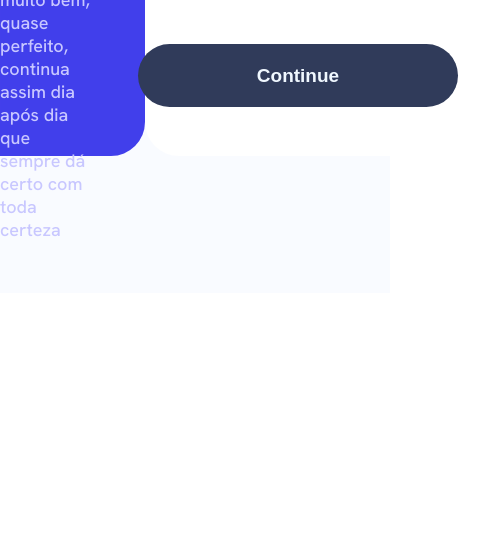
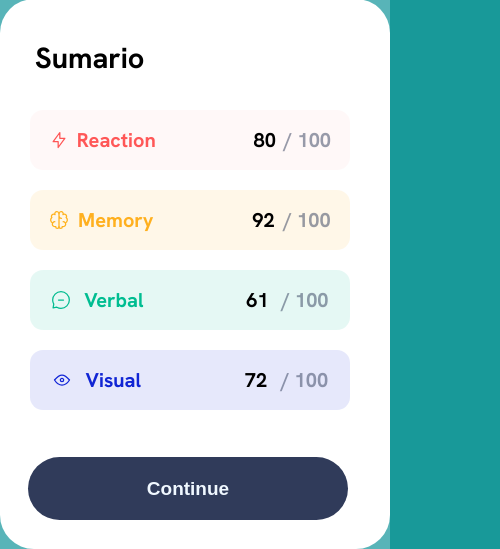
Before and after one commit to YannDarkz/Sumario-beta, a plain HTML site: page index.html in a window 390 px wide. Shown: the part 551-1100 px from the top of the page, 500 px wide, since content can reach past the window. Before the commit the page ends 844 px from the top, so only its background shows below. Drawn offline with Linux system fonts and the light colour scheme.

Commit message:
commit inicial

```diff
--- a/index.html
+++ b/index.html
@@ -9,10 +9,12 @@
     <link rel="preconnect" href="https://fonts.googleapis.com">
 <link rel="preconnect" href="https://fonts.gstatic.com" crossorigin>
 <link href="https://fonts.googleapis.com/css2?family=Hanken+Grotesk:wght@500;700;800&display=swap" rel="stylesheet">
+<link rel="icon" type="image/png" sizes="32x32" href="./src/images/favicon-32x32.png">
 
     <link rel="stylesheet" href="./src/css/reset.css">
     <link rel="stylesheet" href="./src/css/variaveis.css">
     <link rel="stylesheet" href="./src/css/estilos.css">
+    <link rel="stylesheet" href="./src/css/responsive.css">
 
 </head>
 
--- a/src/css/reset.css
+++ b/src/css/reset.css
@@ -7,4 +7,6 @@
 html {
     font-family: 'Hanken Grotesk', sans-serif;
 
+    background-color: rgb(24, 153, 153);
+
 }
--- /dev/null
+++ b/src/css/responsive.css
@@ -0,0 +1,16 @@
+@media (max-width: 768px) {
+
+    main {
+        display: block;
+        min-width: 0vw;
+    }
+
+
+    .container-m{
+    display: grid;
+    grid:
+        "container-resultado" 550px
+        "container-sumario" 550px / 100vw;
+
+    }
+}
```
